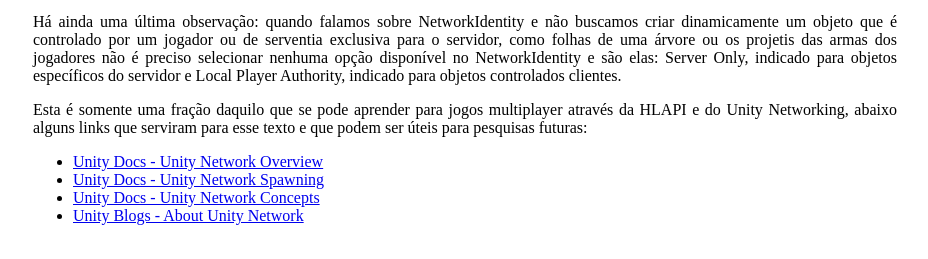
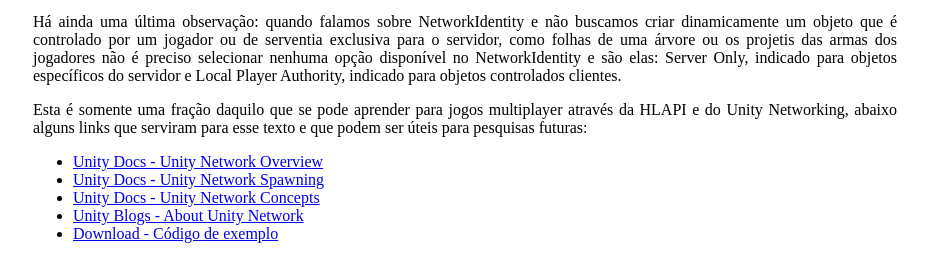
Before and after one commit to TSantosFigueira/NetworkingSpawn.github.io, a plain HTML site: page index.html in a window 1280 px wide. Shown: the part 1838-2097 px from the top of the page, without its empty margins (175-1103 px from the left). Drawn offline with Linux system fonts and the light colour scheme.

Commit message:
Adicionado link para download

```diff
--- a/index.html
+++ b/index.html
@@ -87,6 +87,7 @@
             <li> <a href="https://docs.unity3d.com/Manual/UNetSpawning.html">Unity Docs - Unity Network Spawning</a> </li>
             <li> <a href="https://docs.unity3d.com/Manual/UNetConcepts.html">Unity Docs - Unity Network Concepts</a> </li>
             <li> <a href="https://blogs.unity3d.com/2014/05/12/announcing-unet-new-unity-multiplayer-technology/">Unity Blogs - About Unity Network</a> </li>
+            <li> <a href="https://1drv.ms/f/s!Aq6y2qxsxVSlicUGuNLwg8-1WmkCAg">Download - Código de exemplo</a> </li>
         </ul>
 
     </div>
```
